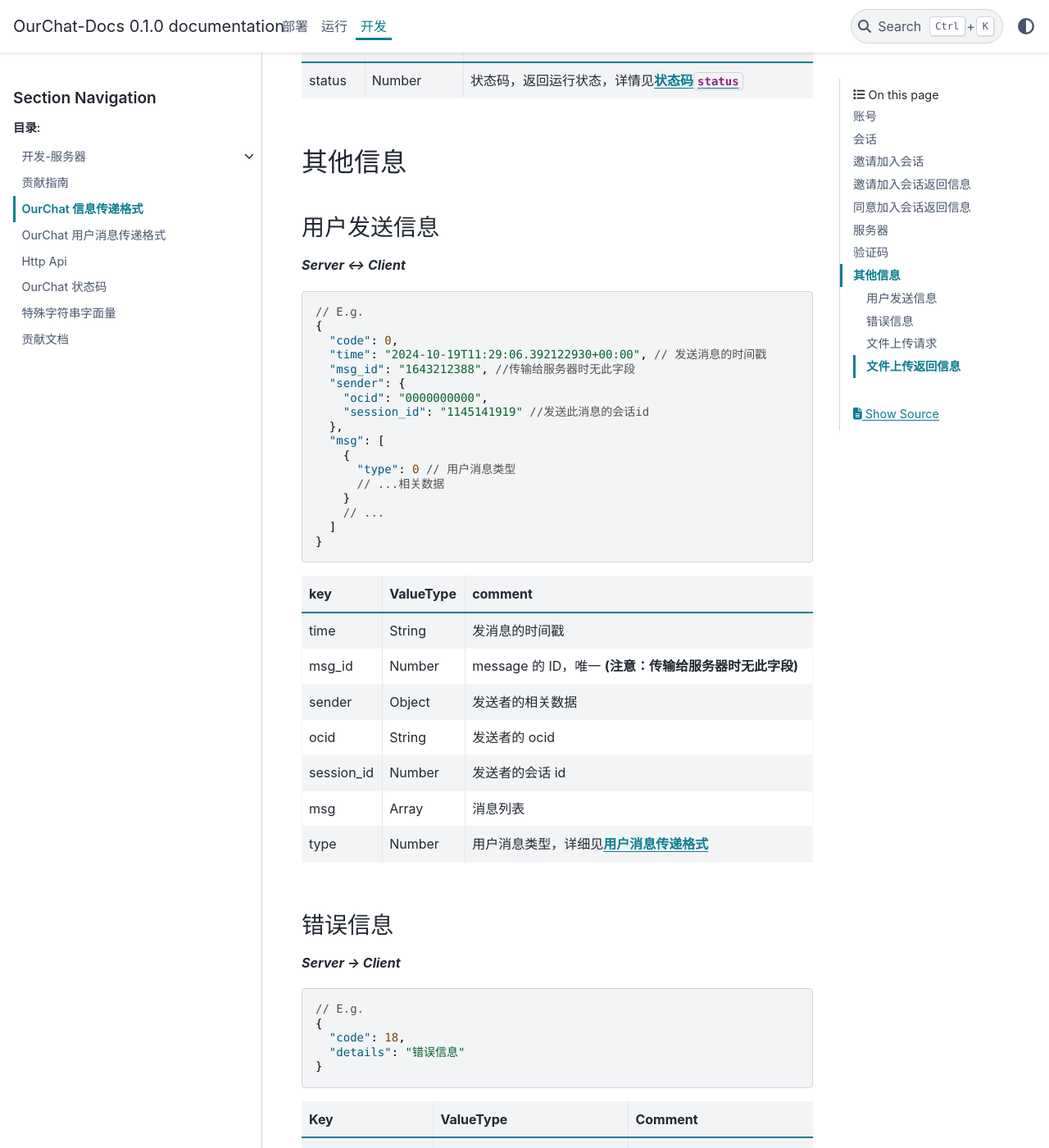
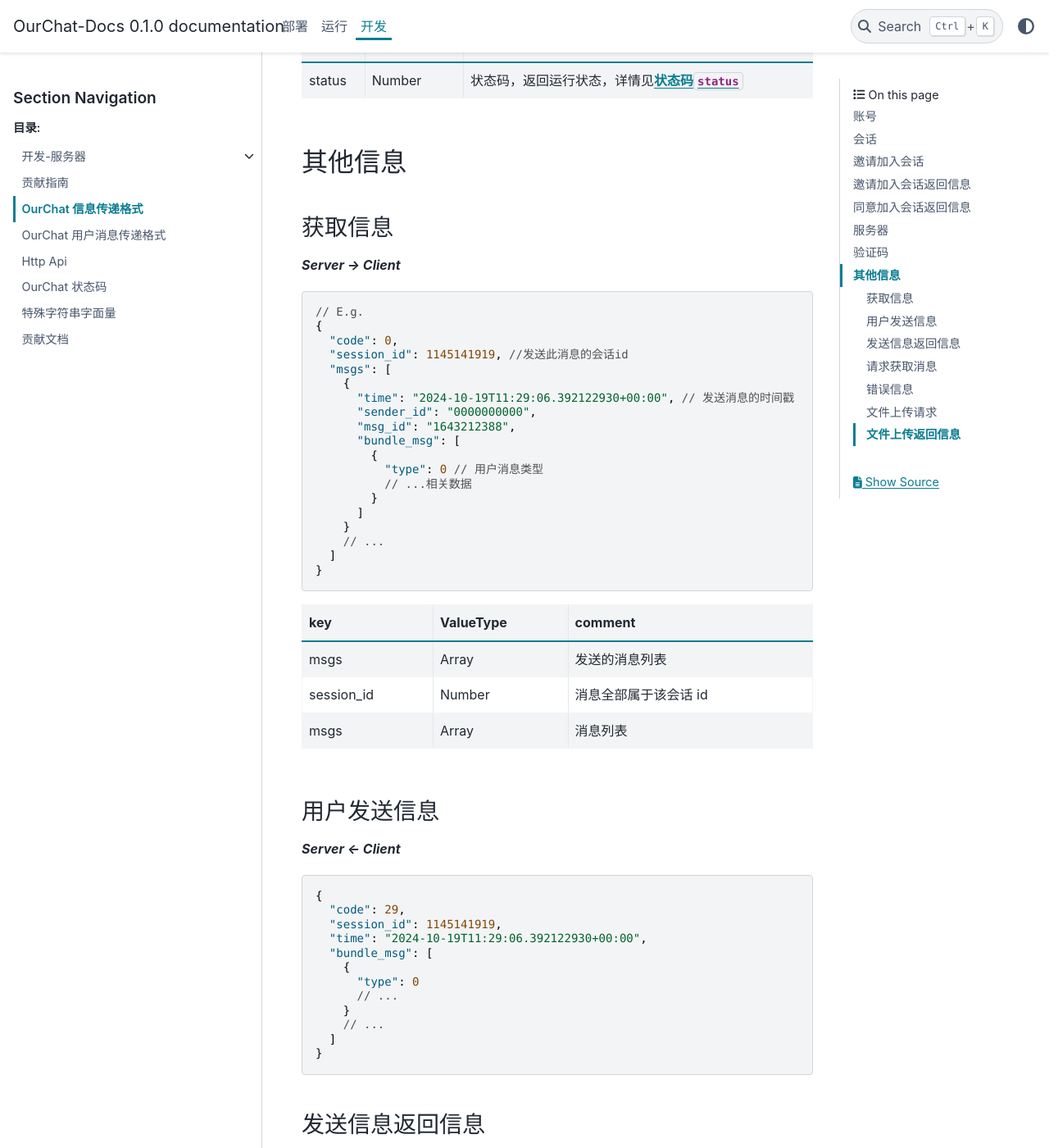
Before and after one commit to SkyUOI/OurChat-Docs, a Sphinx documentation site: the page built from docs/source/docs/development/msg_json.md, in a window 1280 px wide and 1400 px high, scrolled down 12094 px. Shown: the whole window at 82% size. Built offline with Sphinx 7.4.7 and the PyData theme 0.15.4, drawn with Linux system fonts in a browser that asks for light colours; some of the changed text lies outside the part shown.

Commit message:
change the msg delivery way

````diff
--- a/docs/source/docs/development/msg_json.md
+++ b/docs/source/docs/development/msg_json.md
@@ -247,7 +247,7 @@
 // E.g.
 {
   "code": 1,
-  "session_id": "1145141919", // 该会话的ID,
+  "session_id": 1145141919, // 该会话的ID,
   "request_values": [
     "name"
     // ...
@@ -257,12 +257,12 @@
 
 | key            | ValueType | comment              |
 | :------------- | :-------- | :------------------- |
-| session_id     | String    | 该会话的 ID          |
+| session_id     | Number    | 该会话的 ID          |
 | request_values | Array     | 需要服务端返回的信息 |
 
 | request_value | valueType | comment                    |
 | :------------ | :-------- | :------------------------- |
-| session_id    | String    | 该会话的 ID                |
+| session_id    | Number    | 该会话的 ID                |
 | name          | String    | 会话名称                   |
 | avatar_key    | String    | 获取头像时需要用到的密钥   |
 | time          | String    | 该会话创建的时间戳         |
@@ -279,7 +279,7 @@
 {
   "code": 2,
   "data": {
-    "session_id": "1145141919", // 该会话的ID
+    "session_id": 1145141919, // 该会话的ID
     "name": "Session1" // 会话名称
     // ...
   },
@@ -336,7 +336,7 @@
 // E.g.
 {
   "code": 9,
-  "session_id": "1145141919", // 仅当创建成功时有此字段
+  "session_id": 1145141919, // 仅当创建成功时有此字段
   "status": 0 // 状态码，返回运行状态
 }
 ```
@@ -353,7 +353,7 @@
 ```json
 {
   "code": 24,
-  "session_id": "1145141919",
+  "session_id": 1145141919,
   "inviter_id": "0000000000",
   "message": "邀请加入会话",
   "expire_timestamp": "2024-10-19T11:29:06.392122930+00:00"
@@ -362,7 +362,7 @@
 
 | key              | valueType | comment    |
 | :--------------- | :-------- | :--------- |
-| session_id       | String    | 会话 id    |
+| session_id       | Number    | 会话 id    |
 | inviter_id       | String    | 邀请者 id  |
 | message          | String    | 留言       |
 | expire_timestamp | String    | 失效时间戳 |
@@ -375,14 +375,14 @@
 // E.g.
 {
   "code": 25,
-  "session_id": "1145141919",
+  "session_id": 1145141919,
   "accept": true
 }
 ```
 
 | key        | ValueType | comment          |
 | :--------- | :-------- | :--------------- |
-| session_id | String    | 会话 id          |
+| session_id | Number    | 会话 id          |
 | accept     | Boolean   | 对邀请的同意情况 |
 
 ## 同意加入会话返回信息
@@ -482,29 +482,88 @@
 
 ## 其他信息
 
-### 用户发送信息
+### 获取信息
 
-**_Server <-> Client_**
+**_Server -> Client_**
 
 ```json
 // E.g.
 {
   "code": 0,
-  "time": "2024-10-19T11:29:06.392122930+00:00", // 发送消息的时间戳
-  "msg_id": "1643212388", //传输给服务器时无此字段
-  "sender": {
-    "ocid": "0000000000",
-    "session_id": "1145141919" //发送此消息的会话id
-  },
-  "msg": [
+  "session_id": 1145141919, //发送此消息的会话id
+  "msgs": [
     {
-      "type": 0 // 用户消息类型
-      // ...相关数据
+      "time": "2024-10-19T11:29:06.392122930+00:00", // 发送消息的时间戳
+      "sender_id": "0000000000",
+      "msg_id": "1643212388",
+      "bundle_msg": [
+        {
+          "type": 0 // 用户消息类型
+          // ...相关数据
+        }
+      ]
     }
     // ...
   ]
 }
 ```
+
+| key        | ValueType | comment               |
+| :--------- | :-------- | :-------------------- |
+| msgs       | Array     | 发送的消息列表        |
+| session_id | Number    | 消息全部属于该会话 id |
+| msgs       | Array     | 消息列表              |
+
+### 用户发送信息
+
+**_Server <- Client_**
+
+```json
+{
+  "code": 29,
+  "session_id": 1145141919,
+  "time": "2024-10-19T11:29:06.392122930+00:00",
+  "bundle_msg": [
+    {
+      "type": 0
+      // ...
+    }
+    // ...
+  ]
+}
+```
+
+### 发送信息返回信息
+
+**_Server -> Client_**
+
+```json
+{
+  "code": 30,
+  "status": 0,
+  "msg_id": "1643212388"
+}
+```
+
+### 请求获取消息
+
+**_Server <- Client_**
+
+```json
+// E.g.
+{
+  "code": 28,
+  "time": "2024-10-19T11:29:06.392122930+00:00"
+}
+```
+
+返回[用户发送消息](#获取信息)
+
+**_Warning:该接口调用后，考虑到消息可能有很多，可能不会一次性返回所有信息，注意分批接收！_**
+
+| key  | ValueType | comment                    |
+| :--- | :-------- | :------------------------- |
+| time | String    | 接收来自该时间戳之后的消息 |
 
 | key        | ValueType | comment                                                      |
 | :--------- | :-------- | :----------------------------------------------------------- |
````
